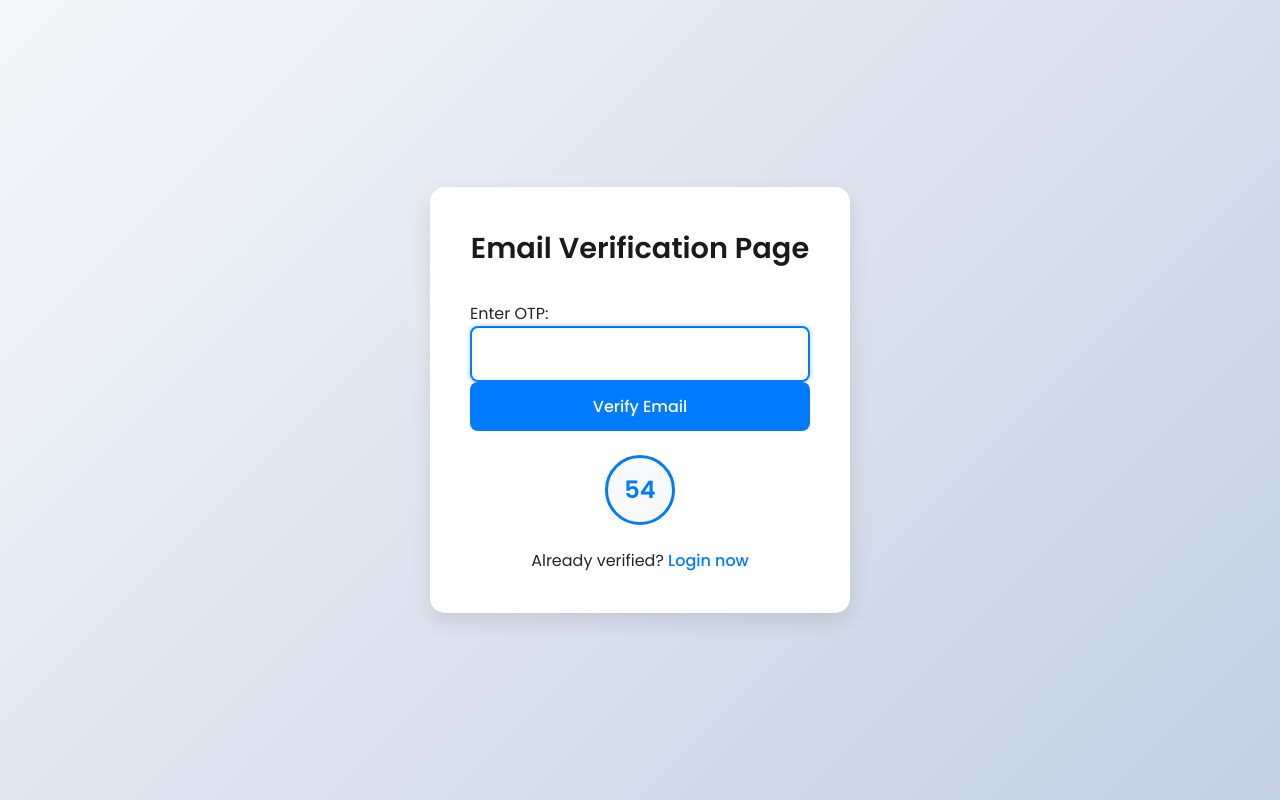
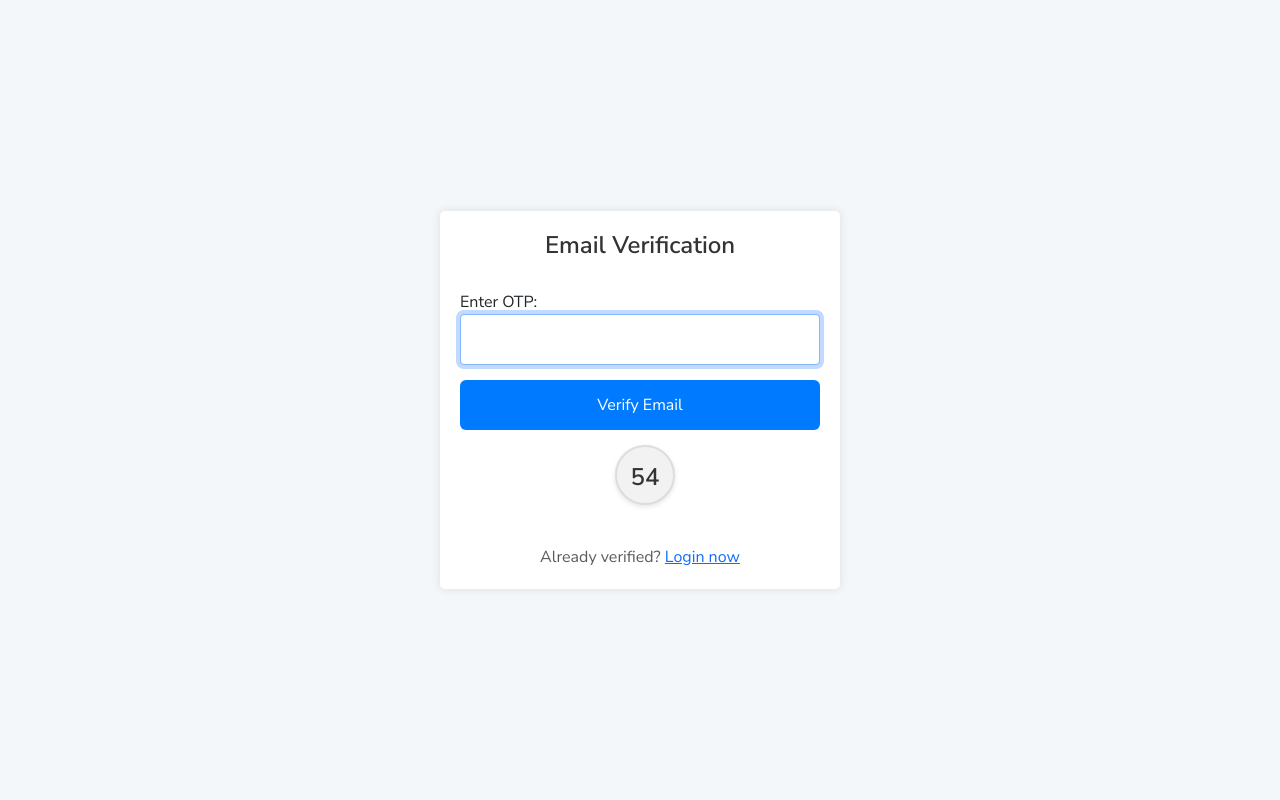
Before and after one commit to Sajid-Ka/HearZone-Project, a Node project: template views/user/verify-otp.ejs in a window 1280 px wide. Run offline with Node 20 templates, Linux system fonts and the light colour scheme; the template is opened without the code that fills it, so the values that code supplies are empty; some libraries are stand-ins or nearby versions.

Commit message:
Just some updates

```diff
--- a/views/user/verify-otp.ejs
+++ b/views/user/verify-otp.ejs
@@ -4,129 +4,128 @@
     <meta charset="UTF-8">
     <meta name="viewport" content="width=device-width, initial-scale=1.0">
     <title>HearZone - Email Verification</title>
-    <link href="https://fonts.googleapis.com/css2?family=Poppins:wght@300;400;500;600&display=swap" rel="stylesheet">
+    <link href="https://fonts.googleapis.com/css2?family=Nunito+Sans:wght@300;400;600&display=swap" rel="stylesheet">
     <link href="https://cdn.jsdelivr.net/npm/bootstrap@5.3.0/dist/css/bootstrap.min.css" rel="stylesheet">
     <link rel="stylesheet" href="https://cdn.jsdelivr.net/npm/sweetalert2@11/dist/sweetalert2.min.css">
 
     <style>
         body, html {
             height: 100%;
-            font-family: 'Poppins', sans-serif;
-            background: linear-gradient(135deg, #f5f7fa 0%, #c3cfe2 100%);
+            margin: 0;
+            font-family: "Nunito Sans", sans-serif;
             overflow: hidden;
+            background: #f4f7fa; /* Light background */
         }
-        .verification-container {
-            min-height: 100vh;
-            display: flex;
-            align-items: center;
-            justify-content: center;
-            padding: 20px;
-        }
-        .verification-card {
-            background: white;
-            border-radius: 15px;
-            box-shadow: 0 8px 20px rgba(0, 0, 0, 0.1);
-            width: 100%;
-            max-width: 420px;
-            padding: 2.5rem;
-            transition: transform 0.3s ease;
-        }
-        .verification-card:hover {
-            transform: translateY(-5px);
-        }
-        .card-title {
-            font-size: 1.8rem;
-            font-weight: 600;
-            color: #1a1a1a;
-            text-align: center;
-            margin-bottom: 2rem;
-        }
-        .form-control {
-            border-radius: 8px;
-            padding: 0.8rem 1rem;
-            font-size: 1.1rem;
-            border: 2px solid #e1e1e1;
-            transition: all 0.3s ease;
-        }
-        .form-control:focus {
-            border-color: #007bff;
-            box-shadow: 0 0 0 3px rgba(0,123,255,0.1);
-        }
-        .timer-container {
+        .container {
             display: flex;
             justify-content: center;
             align-items: center;
-            gap: 1rem;
-            margin: 1.5rem 0;
+            height: 100%;
+        }
+        .verification_wrap {
+            width: 100%;
+            max-width: 400px;
+            padding: 20px;
+            border-radius: 5px;
+            background: #fff;
+            box-shadow: 0 0 10px rgba(0, 0, 0, 0.1);
+        }
+        .heading_s1 h3 {
+            margin: 0;
+            font-size: 24px;
+            font-weight: 600;
+            color: #333;
+            text-align: center;
+            margin-bottom: 30px;
+        }
+        .form-group {
+            margin-bottom: 15px;
+        }
+        .form-control {
+            border-radius: 4px;
+            padding: 0.8rem 1rem;
+            font-size: 1rem;
+            border: 1px solid #ddd;
         }
         .otp-timer {
-            width: 70px;
-            height: 70px;
+            display: inline-block;
+            margin-left: 10px;
+            font-size: 14px;
+            position: relative;
+            width: 60px;
+            height: 60px;
             border-radius: 50%;
-            background: #f8f9fa;
-            border: 3px solid #007bff;
-            display: flex;
-            align-items: center;
-            justify-content: center;
-            font-weight: 600;
-            color: #007bff;
-            transition: all 0.3s ease;
-        }
-        .otp-timer.expired {
-            border-color: #dc3545;
-            color: #dc3545;
-            background: #fff5f5;
+            line-height: 60px;
+            text-align: center;
+            background: #f2f2f2;
+            border: 2px solid #ddd;
+            box-shadow: 0 2px 5px rgba(0, 0, 0, 0.1);
         }
         #timerValue {
-            font-size: 1.5rem;
+            display: block;
+            font-size: 24px;
             font-weight: bold;
+            color: #333;
+            line-height: 60px;
         }
-        .btn {
-            padding: 0.8rem;
-            font-weight: 500;
-            border-radius: 8px;
-            transition: all 0.3s ease;
+        #timerValue.expired {
+            font-size: 14px;
+            color: red;
         }
         .btn-primary {
-            background: #007bff;
+            background-color: #007bff;
             border: none;
             width: 100%;
+            margin-top: 10px;
+            display: block;
+            padding: 0.8rem;
         }
         .btn-primary:hover {
-            background: #0056b3;
-            transform: translateY(-1px);
+            background-color: #0056b3;
         }
         .btn-secondary {
             width: 100%;
-            margin-top: 1rem;
+            background-color: #6c757d;
+            border: none;
+            margin-top: 10px;
             display: none;
+            padding: 0.8rem;
         }
-        .back-link {
+        .btn-secondary:hover {
+            background-color: #5a6268;
+        }
+        .alert-danger {
+            margin-top: 15px;
             text-align: center;
-            margin-top: 1.5rem;
         }
-        .back-link a {
-            color: #007bff;
-            text-decoration: none;
-            font-weight: 500;
+        .text-center {
+            text-align: center;
+            margin-top: 15px;
         }
-        .back-link a:hover {
-            text-decoration: underline;
+        .text-muted {
+            color: #6c757d;
+            text-align: center;
+        }
+        .pt-25 {
+            padding-top: 25px;
         }
     </style>
 </head>
 <body>
-    <div class="verification-container">
-        <div class="verification-card">
-            <div class="card-title"><%= heading || 'Email Verification Page' %></div> <!-- Dynamic heading -->
+    <div class="container">
+        <div class="verification_wrap">
+            <div class="padding_eight_all bg-white">
+                <div class="heading_s1">
+                    <h3><%= heading || 'Email Verification' %></h3>
+                </div>
                 <form id="otpForm" onsubmit="return validateOTPForm()">
-                <input type="hidden" name="action" value="<%= action || 'verify-otp' %>"> <!-- Dynamic action -->
+                    <input type="hidden" name="action" value="<%= action || 'verify-otp' %>">
                     <div class="form-group">
                         <label for="otp">Enter OTP:</label>
                         <input type="text" id="otp" name="otp" class="form-control" required maxlength="6" pattern="\d*" />
                     </div>
                     <button type="submit" class="btn btn-primary">Verify Email</button>
-                <div class="timer-container">
+                    <div class="form-group text-center">
                         <div id="otpTimer" class="otp-timer">
                             <span id="timerValue">60</span>
                         </div>
@@ -136,12 +135,13 @@
                         <div class="alert alert-danger"><%= message %></div>
                     <% } %>
                 </form>
-            <div class="back-link">
+                <div class="text-muted text-center pt-25">
                     <% if (action === 'verify-email-otp') { %>
                         <a href="/profile">Back to Profile</a>
                     <% } else { %>
                         Already verified? <a href="/login">Login now</a>
                     <% } %>
+                </div>
             </div>
         </div>
     </div>
@@ -158,7 +158,7 @@
         function startTimer() {
             clearInterval(timerInterval);
             timer = 60;
-            resendBtn.style.display = "none"; // Hide resend button when timer starts
+            resendBtn.style.display = "none";
 
             timerInterval = setInterval(() => {
                 timer--;
@@ -168,7 +168,7 @@
                     document.getElementById("timerValue").classList.add("expired");
                     document.getElementById("timerValue").textContent = "Expired";
                     document.getElementById("otp").disabled = true;
-                    resendBtn.style.display = "block"; // Show resend button when timer expires
+                    resendBtn.style.display = "block";
                 }
             }, 1000);
         }
```
Also changed, not shown: controllers/user/forgotPasswordController.js (+14 -1 lines), middlewares/auth.js (+47 -54 lines), routes/userRouter.js (+16 -16 lines), views/user/forgot-password.ejs (+8 -3 lines). Lines whose indentation alone changed are shown as unchanged.
